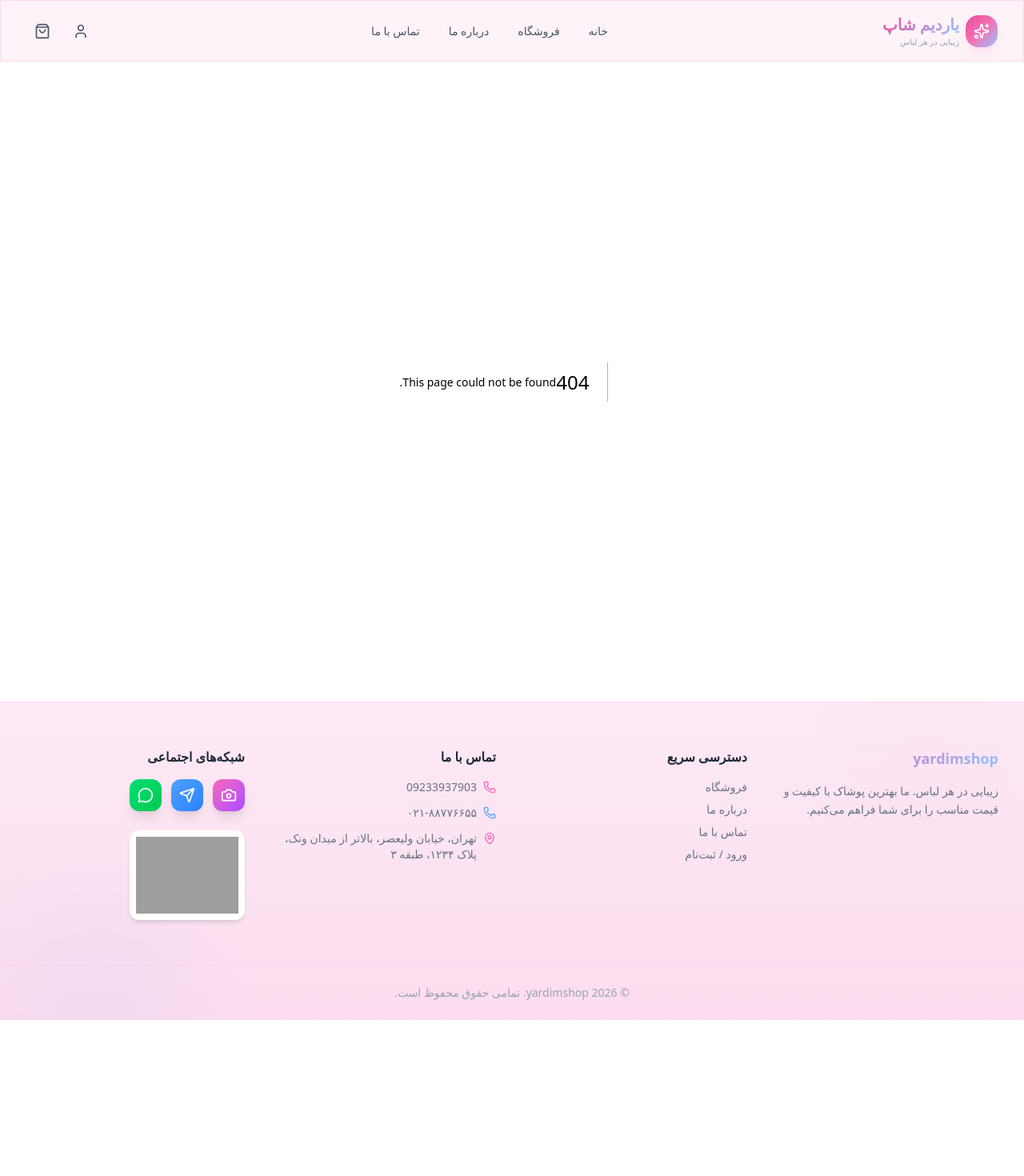
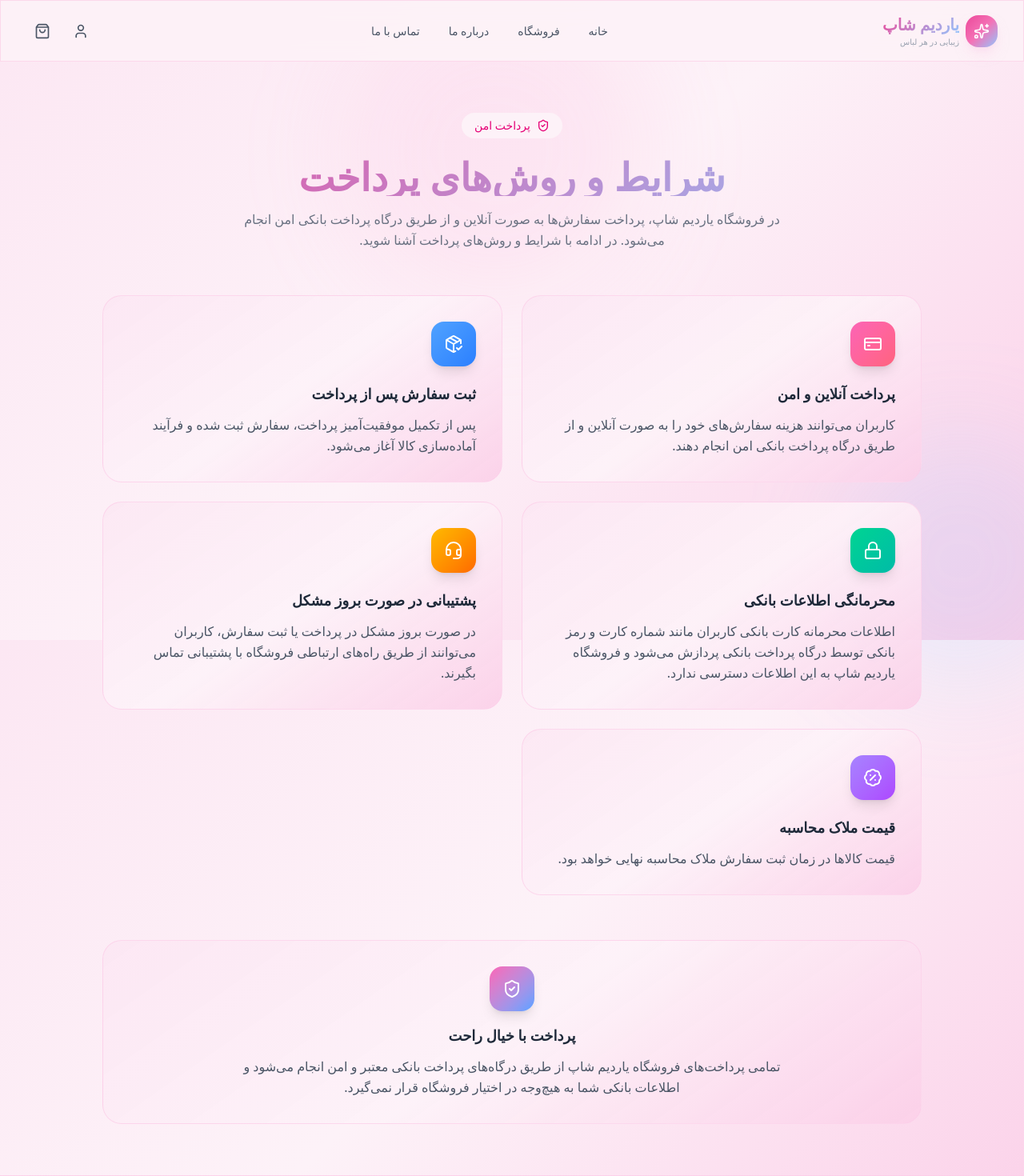
Before and after one commit to Erfanjalilian/bootik3, a Next.js app: page /payment-policy in a window 1280 px wide. Before the commit this address had no page. Shown: the top 1470 px of the page at 80% size. Before the commit the page ends 1275 px from the top, so only its background shows below. Built offline with nearby package versions, Linux system fonts and the light colour scheme; grey boxes are pictures that could not be loaded.

Commit message:
dgdfgdfgee

```diff
--- /dev/null
+++ b/app/payment-policy/page.tsx
@@ -0,0 +1,11 @@
+import PaymentPolicyContent from "@/components/payment-policy/PaymentPolicyContent";
+
+export const metadata = {
+  title: "شرایط و روش‌های پرداخت",
+  description:
+    "آشنایی با شرایط و روش‌های پرداخت آنلاین در فروشگاه یاردیم شاپ؛ پرداخت امن از طریق درگاه بانکی، ثبت سفارش و پشتیبانی.",
+};
+
+export default function PaymentPolicyPage() {
+  return <PaymentPolicyContent />;
+}
--- /dev/null
+++ b/components/payment-policy/PaymentPolicyContent.tsx
@@ -0,0 +1,115 @@
+"use client";
+
+import {
+  CreditCard,
+  ShieldCheck,
+  PackageCheck,
+  Headset,
+  BadgePercent,
+  Lock,
+} from "lucide-react";
+
+const policyItems = [
+  {
+    icon: CreditCard,
+    title: "پرداخت آنلاین و امن",
+    description:
+      "کاربران می‌توانند هزینه سفارش‌های خود را به صورت آنلاین و از طریق درگاه پرداخت بانکی امن انجام دهند.",
+    color: "from-pink-400 to-rose-400",
+  },
+  {
+    icon: PackageCheck,
+    title: "ثبت سفارش پس از پرداخت",
+    description:
+      "پس از تکمیل موفقیت‌آمیز پرداخت، سفارش ثبت شده و فرآیند آماده‌سازی کالا آغاز می‌شود.",
+    color: "from-blue-400 to-blue-500",
+  },
+  {
+    icon: Lock,
+    title: "محرمانگی اطلاعات بانکی",
+    description:
+      "اطلاعات محرمانه کارت بانکی کاربران مانند شماره کارت و رمز بانکی توسط درگاه پرداخت بانکی پردازش می‌شود و فروشگاه یاردیم شاپ به این اطلاعات دسترسی ندارد.",
+    color: "from-emerald-400 to-teal-500",
+  },
+  {
+    icon: Headset,
+    title: "پشتیبانی در صورت بروز مشکل",
+    description:
+      "در صورت بروز مشکل در پرداخت یا ثبت سفارش، کاربران می‌توانند از طریق راه‌های ارتباطی فروشگاه با پشتیبانی تماس بگیرند.",
+    color: "from-amber-400 to-orange-500",
+  },
+  {
+    icon: BadgePercent,
+    title: "قیمت ملاک محاسبه",
+    description:
+      "قیمت کالاها در زمان ثبت سفارش ملاک محاسبه نهایی خواهد بود.",
+    color: "from-violet-400 to-purple-500",
+  },
+];
+
+export default function PaymentPolicyContent() {
+  return (
+    <div className="relative overflow-hidden">
+      <div className="light-orb -top-20 left-1/3 h-96 w-96 bg-pink-300/15" />
+      <div className="light-orb top-1/3 -right-20 h-80 w-80 bg-blue-300/15" />
+
+      <section className="relative mx-auto max-w-7xl px-4 py-16 lg:px-8">
+        <div className="text-center">
+          <span className="inline-flex items-center gap-2 rounded-full bg-pink-50 px-4 py-1.5 text-sm font-medium text-pink-600">
+            <ShieldCheck className="h-4 w-4" />
+            پرداخت امن
+          </span>
+
+          <h1 className="mt-6 text-3xl font-bold gradient-text md:text-5xl">
+            شرایط و روش‌های پرداخت
+          </h1>
+
+          <p className="mx-auto mt-4 max-w-2xl leading-relaxed text-gray-500">
+            در فروشگاه یاردیم شاپ، پرداخت سفارش‌ها به صورت آنلاین و از طریق
+            درگاه پرداخت بانکی امن انجام می‌شود. در ادامه با شرایط و روش‌های
+            پرداخت آشنا شوید.
+          </p>
+        </div>
+
+        <div className="mx-auto mt-14 grid max-w-5xl gap-6 md:grid-cols-2">
+          {policyItems.map((item) => (
+            <div
+              key={item.title}
+              className="gradient-card rounded-3xl border border-pink-200/70 p-8"
+            >
+              <div
+                className={`mb-5 inline-flex h-14 w-14 items-center justify-center rounded-2xl bg-gradient-to-br ${item.color} text-white shadow-lg`}
+              >
+                <item.icon className="h-6 w-6" />
+              </div>
+
+              <h3 className="mb-3 text-lg font-semibold text-gray-800">
+                {item.title}
+              </h3>
+
+              <p className="leading-relaxed text-gray-600">
+                {item.description}
+              </p>
+            </div>
+          ))}
+        </div>
+
+        <div className="mx-auto mt-14 max-w-5xl">
+          <div className="gradient-card rounded-3xl border border-pink-200/70 p-8 text-center">
+            <div className="mx-auto mb-4 inline-flex h-14 w-14 items-center justify-center rounded-2xl bg-gradient-to-br from-pink-400 to-blue-400 text-white shadow-lg">
+              <ShieldCheck className="h-6 w-6" />
+            </div>
+            <h3 className="mb-3 text-lg font-semibold text-gray-800">
+              پرداخت با خیال راحت
+            </h3>
+            <p className="mx-auto max-w-2xl leading-relaxed text-gray-600">
+              تمامی پرداخت‌های فروشگاه یاردیم شاپ از طریق درگاه‌های پرداخت
+              بانکی معتبر و امن انجام می‌شود و اطلاعات بانکی شما به هیچ‌وجه در
+              اختیار فروشگاه قرار نمی‌گیرد.
+            </p>
+          </div>
+        </div>
+      </section>
+    </div>
+  );
+}
```
